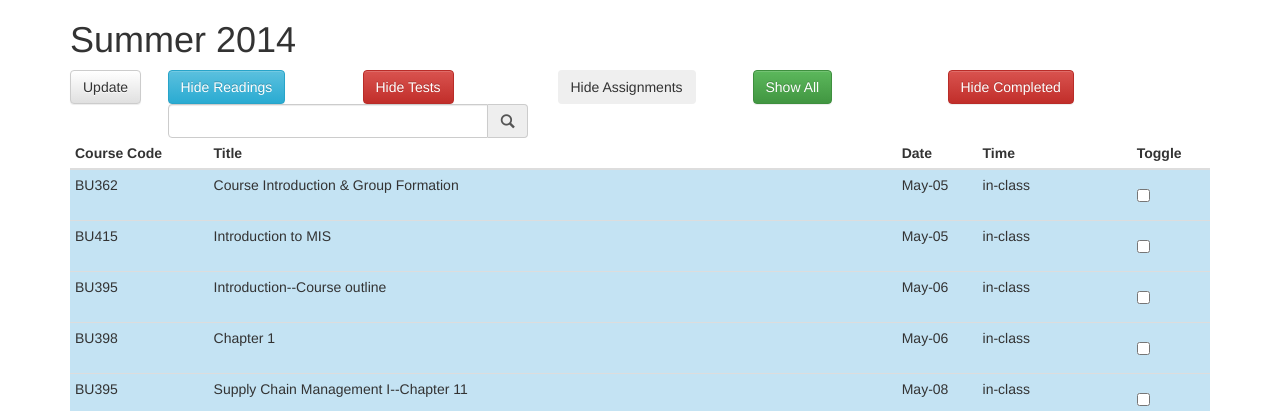
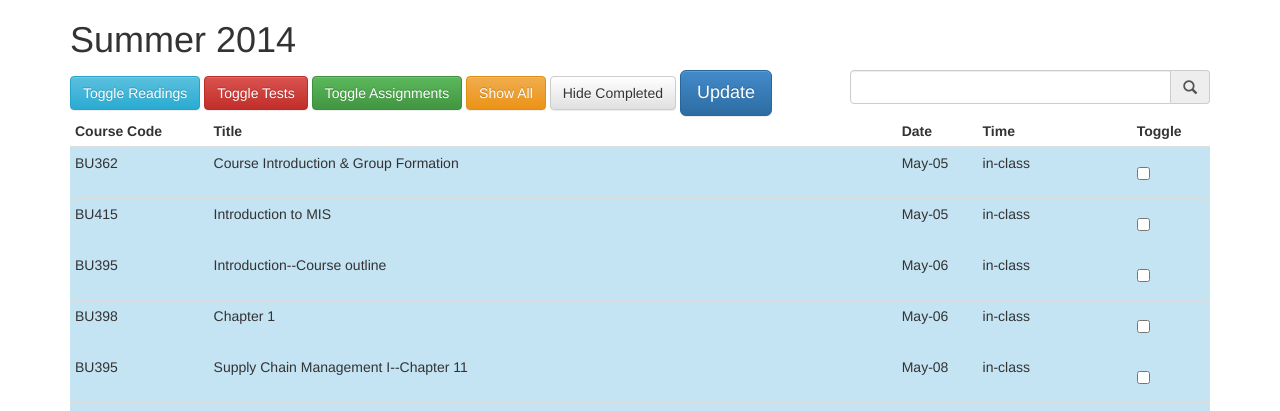
Before and after one commit to Qblack/HomeworkTracker, a Flask app: page / in a window 1280 px wide. Shown: the top 411 px of the page. Run offline with Flask 2, Linux system fonts and the light colour scheme; data comes from the database, SQL or seed files in the repository; both versions use the stored data as it was after the commit; some libraries are stand-ins or nearby versions.

Commit message:
Complete before any refactoriing

```diff
--- a/templates/show_all.html
+++ b/templates/show_all.html
@@ -6,31 +6,21 @@
                 <form role="form" method="post" id="homework_form" action="/">
 
                  <div class="row">
-                     <div class="col-md-1">
-                        <button type="submit" class="btn btn-default btn-small ">Update</button>
-                     </div>
-                    <div class="col-md-1">
+                    <div class="col-md-8 col-md-offset">
+
                         <button type="button" class="btn btn-info"
-                                onclick="filterReadings()">Hide Readings</button>
-                    </div>
-                    <div class="col-md-1 col-md-offset-1">
+                                onclick="filterReadings()">Toggle Readings</button>
                         <button type="button" class="btn btn-danger"
-                                onclick="filterTests()">Hide Tests</button>
-                    </div>
-                    <div class="col-md-1 col-md-offset-1">
-                        <button type="button" class="btn btn-Success"
-                                onclick="filterAssignments()">Hide Assignments</button>
+                                onclick="filterTests()">Toggle Tests</button>
+                        <button type="button" class="btn btn-success"
+                                onclick="filterAssignments()">Toggle Assignments</button>
+
+                        <button type="button" class="btn btn-warning" onclick="unhideRows()">Show All</button>
+                        <button type="button" class="btn btn-default" onclick="hideRows()">Hide Completed</button>
+                        <button type="submit" class="btn btn-primary btn-lg">Update</button>
                     </div>
 
-                    <div class="col-md-1 col-md-offset-1">
-                        <button type="button" class="btn btn-success" onclick="unhideRows()">Show All</button>
-                    </div>
-
-                    <div class="col-md-1 col-md-offset-1">
-                        <button type="button" class="btn btn-danger" onclick="hideRows()">Hide Completed</button>
-                    </div>
-
-                    <div class="col-md-4 col-md-offset-1">
+                    <div class="col-md-4 col-md-offset">
                         <div class="input-group">
                             <input type="text" class="form-control"  id="search">
                                 <span class="input-group-addon">
```
Also changed, not shown: summer2014courses.db.
